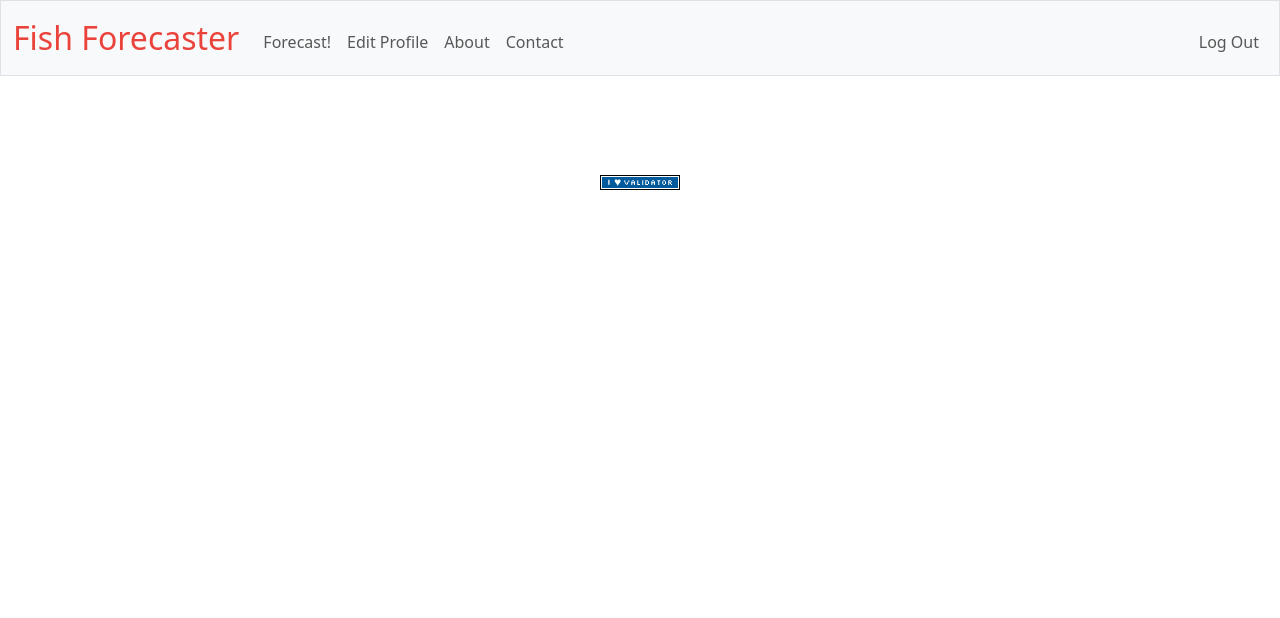
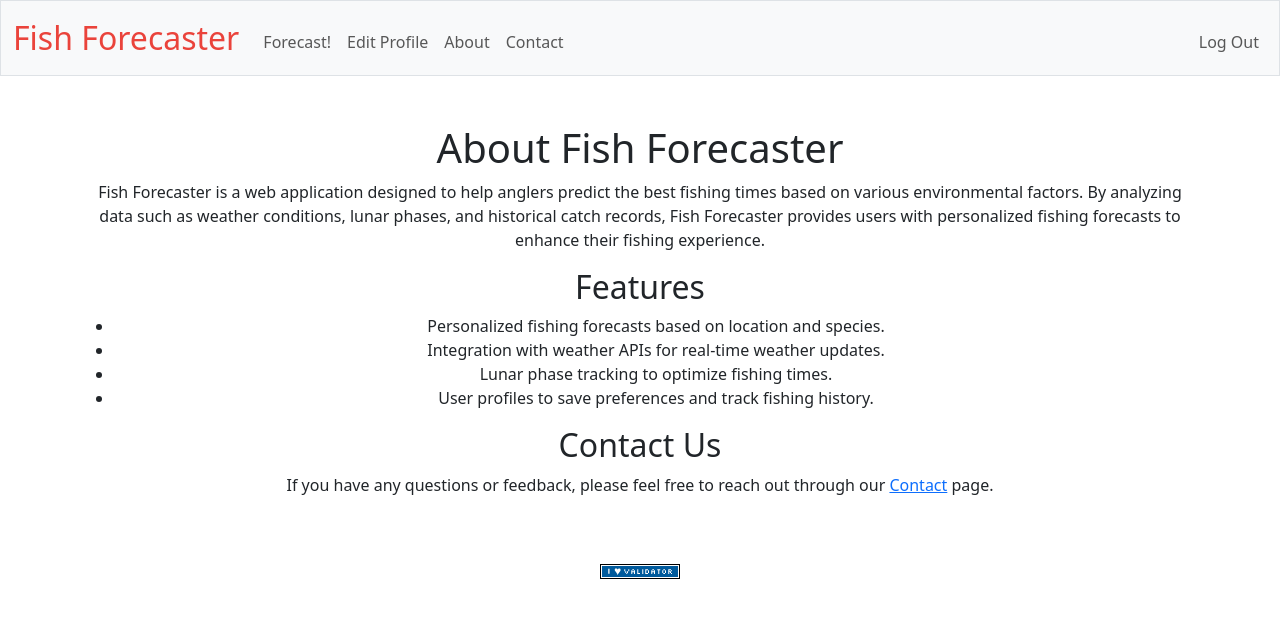
Before and after one commit to surferdave1/surferdave1, a Flask app: page /about in a window 1280 px wide. Shown: the top 618 px of the page. Run offline with Flask 3, Linux system fonts and the light colour scheme; a user stored in the database is signed in.

Commit message:
modified:   fish_forecast/__pycache__/app.cpython-312.pyc modified:   fish_forecast/flask_session/6e0b74b19e7334e3ecae985b9b0d7001 modified:   fish_forecast/templates/about.html

```diff
--- a/fish_forecast/templates/about.html
+++ b/fish_forecast/templates/about.html
@@ -5,5 +5,17 @@
 {% endblock %}
 
 {% block main %}
-
+<body>
+    <h1>About Fish Forecaster</h1>
+    <p>Fish Forecaster is a web application designed to help anglers predict the best fishing times based on various environmental factors. By analyzing data such as weather conditions, lunar phases, and historical catch records, Fish Forecaster provides users with personalized fishing forecasts to enhance their fishing experience.</p>
+    <h2>Features</h2>
+    <ul>
+        <li>Personalized fishing forecasts based on location and species.</li>
+        <li>Integration with weather APIs for real-time weather updates.</li>
+        <li>Lunar phase tracking to optimize fishing times.</li>
+        <li>User profiles to save preferences and track fishing history.</li>
+    </ul>
+    <h2>Contact Us</h2>
+    <p>If you have any questions or feedback, please feel free to reach out through our <a href="/contact">Contact</a> page.</p>
+</body>
 {% endblock %}
```
Also changed, not shown: 1 other file.
